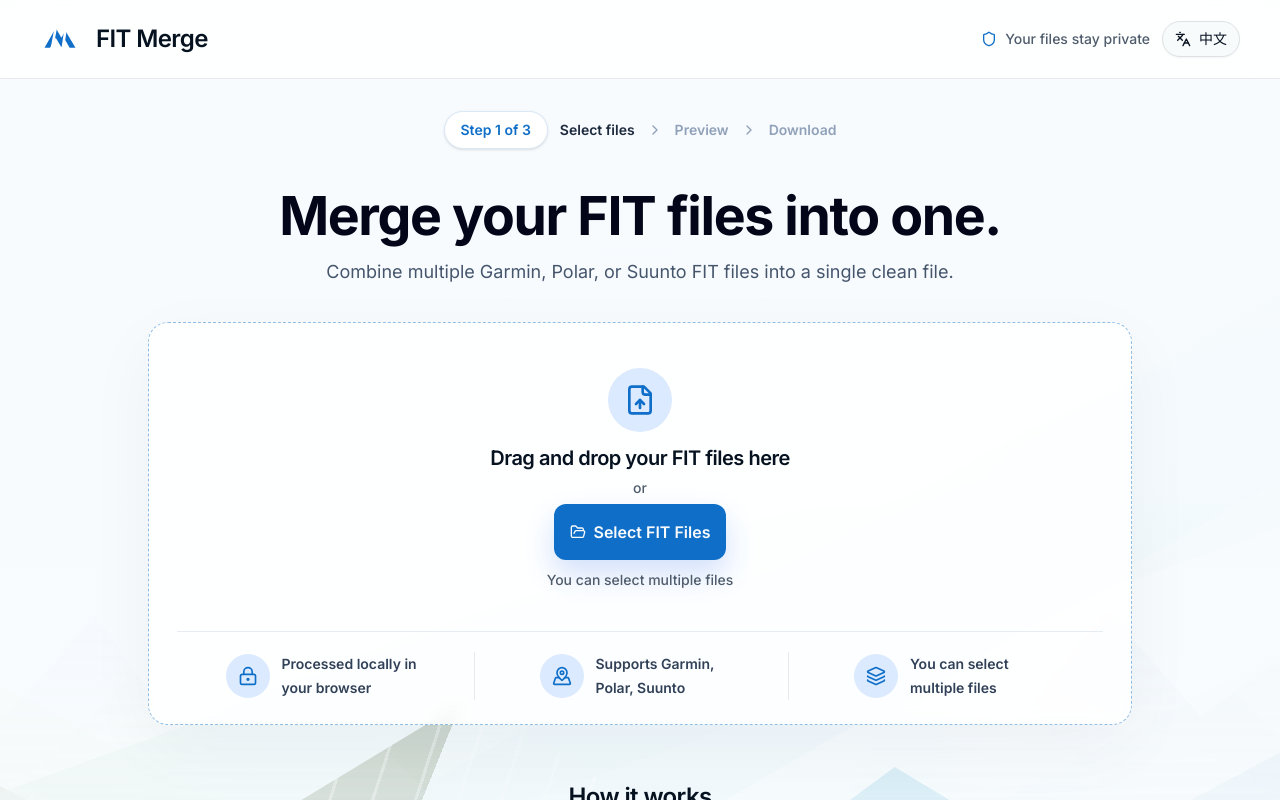
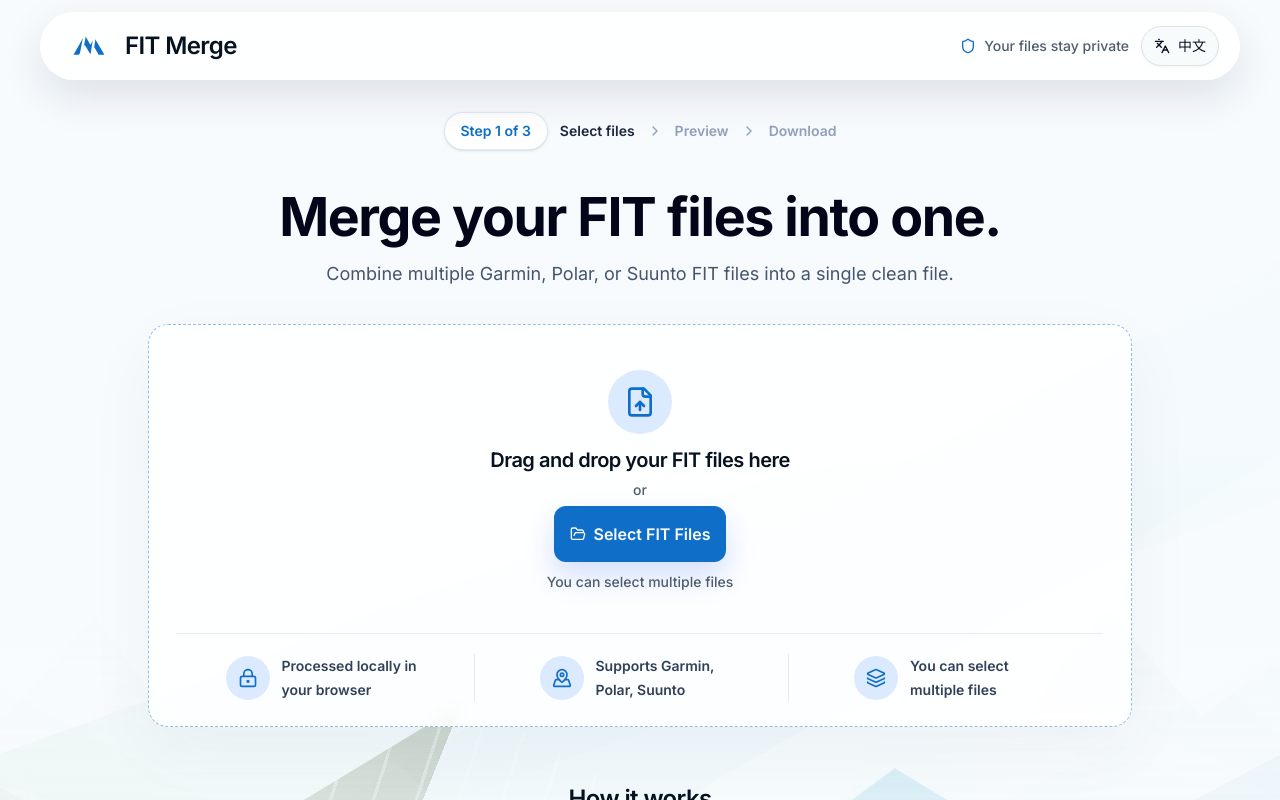
Before and after one commit to L-X-J/fit-file-merger, a React (Vite) app: page / in a window 1280 px wide. Shown: the top 800 px of the page. Built offline with nearby package versions, Linux system fonts and the light colour scheme.

Commit message:
优化移动端悬浮顶部栏

```diff
--- a/src/App.tsx
+++ b/src/App.tsx
@@ -117,7 +117,7 @@ const formatActivityDate = (date?: Date) => {
 const LogoMark = () => (
   <svg
     aria-hidden="true"
-    className="h-10 w-10 text-primary"
+    className="h-10 w-10 shrink-0 text-primary"
     viewBox="0 0 44 44"
     fill="none"
   >
@@ -174,6 +174,7 @@ function App() {
   const [language, setLanguage] = useState<Language>(getDefaultLanguage)
   const [currentStep, setCurrentStep] = useState<FlowStep>(1)
   const addMoreInputRef = useRef<HTMLInputElement>(null)
+  const mergeRunIdRef = useRef(0)
   const demoMode =
     import.meta.env.DEV && typeof window !== 'undefined'
       ? new URLSearchParams(window.location.search).get('demo')
@@ -213,6 +214,7 @@ function App() {
   }
 
   const handleReturnToUpload = () => {
+    mergeRunIdRef.current += 1
     invalidateMergedData()
     setFiles([])
     setMergeProgress(0)
@@ -410,19 +412,26 @@ function App() {
       return
     }
 
+    const mergeRunId = mergeRunIdRef.current + 1
+    mergeRunIdRef.current = mergeRunId
     setIsMerging(true)
     try {
       await new Promise((resolve) => requestAnimationFrame(() => requestAnimationFrame(resolve)))
       const merged = await mergeFitFilesInWorker(parsedFiles, mergeOptions)
+      if (mergeRunIdRef.current !== mergeRunId) return
       setMergeProgress(100)
       await new Promise((resolve) => window.setTimeout(resolve, 360))
+      if (mergeRunIdRef.current !== mergeRunId) return
       setMergedData(merged)
       setCurrentStep(3)
     } catch (error) {
+      if (mergeRunIdRef.current !== mergeRunId) return
       const message = error instanceof Error ? error.message : t.mergeError
       toast.error(message)
     } finally {
-      setIsMerging(false)
+      if (mergeRunIdRef.current === mergeRunId) {
+        setIsMerging(false)
+      }
     }
   }
 
@@ -443,16 +452,21 @@ function App() {
   return (
     <>
       <div className="app-shell">
-        <header className="relative z-10 border-b border-border/70 bg-white/90 backdrop-blur-xl">
-          <div className="mx-auto flex h-[4.85rem] max-w-[100rem] items-center justify-between px-6 lg:px-10">
-            <div className="flex items-center gap-4">
+        <header className="fixed inset-x-0 top-0 z-40 px-3 pt-[calc(env(safe-area-inset-top)+0.75rem)] sm:px-6 lg:px-10">
+          <div className="mx-auto flex h-[3.75rem] max-w-[100rem] items-center justify-between gap-3 rounded-full border border-white/75 bg-white/88 px-3 shadow-[0_16px_44px_rgba(15,23,42,0.11)] backdrop-blur-xl sm:h-[4.25rem] sm:px-5">
+            <button
+              type="button"
+              className="group flex min-w-0 items-center gap-3 rounded-full px-1.5 py-1 text-left transition-colors hover:bg-slate-950/[0.03] focus-visible:outline-none focus-visible:ring-2 focus-visible:ring-ring focus-visible:ring-offset-2 focus-visible:ring-offset-white sm:gap-4 sm:px-2"
+              onClick={handleReturnToUpload}
+              aria-label={t.backHome}
+            >
               <LogoMark />
-              <span className="text-xl font-semibold tracking-tight text-foreground sm:text-2xl">
+              <span className="min-w-0 truncate text-lg font-semibold tracking-tight text-foreground sm:text-2xl">
                 {t.title}
               </span>
-            </div>
+            </button>
 
-            <div className="flex items-center gap-3">
+            <div className="flex shrink-0 items-center gap-2 sm:gap-3">
               <div className="hidden items-center gap-2 text-sm font-medium text-muted-foreground md:inline-flex">
                 <Shield className="size-4 text-primary" />
                 {t.privacyHeader}
@@ -460,25 +474,29 @@ function App() {
               <Button
                 type="button"
                 variant="outline"
-                className="rounded-full px-4"
+                className="h-10 rounded-full px-3 sm:px-4"
                 onClick={toggleLanguage}
                 aria-label={t.languageLabel}
               >
                 <Languages className="size-4" />
-                {language === 'en' ? '\u4e2d\u6587' : 'English'}
+                <span className="hidden sm:inline">
+                  {language === 'en' ? '\u4e2d\u6587' : 'English'}
+                </span>
               </Button>
             </div>
           </div>
         </header>
 
-        <main className="relative min-h-[calc(100vh-4.85rem)] overflow-hidden">
+        <main className="relative min-h-screen overflow-hidden">
           <div className="scenic-backdrop" />
           <div className="mountain-haze mountain-haze-left" />
           <div className="mountain-haze mountain-haze-right" />
 
           <div
             className={`relative z-[1] mx-auto max-w-[96rem] px-4 sm:px-6 lg:px-10 ${
-              currentStep === 3 ? 'py-5' : 'py-8'
+              currentStep === 3
+                ? 'pb-5 pt-[calc(env(safe-area-inset-top)+5.75rem)] sm:pt-[calc(env(safe-area-inset-top)+6.5rem)]'
+                : 'pb-8 pt-[calc(env(safe-area-inset-top)+6.25rem)] sm:pt-[calc(env(safe-area-inset-top)+7rem)]'
             }`}
           >
             <section className="mx-auto max-w-5xl text-center">
--- a/src/lib/i18n.ts
+++ b/src/lib/i18n.ts
@@ -73,6 +73,7 @@ type TranslationDictionary = {
   invalidFiles: string
   validFiles: string
   languageLabel: string
+  backHome: string
   avgPower: string
   maxPower: string
   mergeReady: string
@@ -182,6 +183,7 @@ export const translations: Record<Language, TranslationDictionary> = {
     invalidFiles: 'invalid files',
     validFiles: 'valid',
     languageLabel: 'Language',
+    backHome: 'Back to home',
     avgPower: 'Average Power',
     maxPower: 'Max Power',
     mergeReady: 'Ready for download',
@@ -285,6 +287,7 @@ export const translations: Record<Language, TranslationDictionary> = {
     invalidFiles: '个无效文件',
     validFiles: '个有效',
     languageLabel: '语言',
+    backHome: '返回首页',
     avgPower: '平均功率',
     maxPower: '最大功率',
     mergeReady: '可下载',
```
